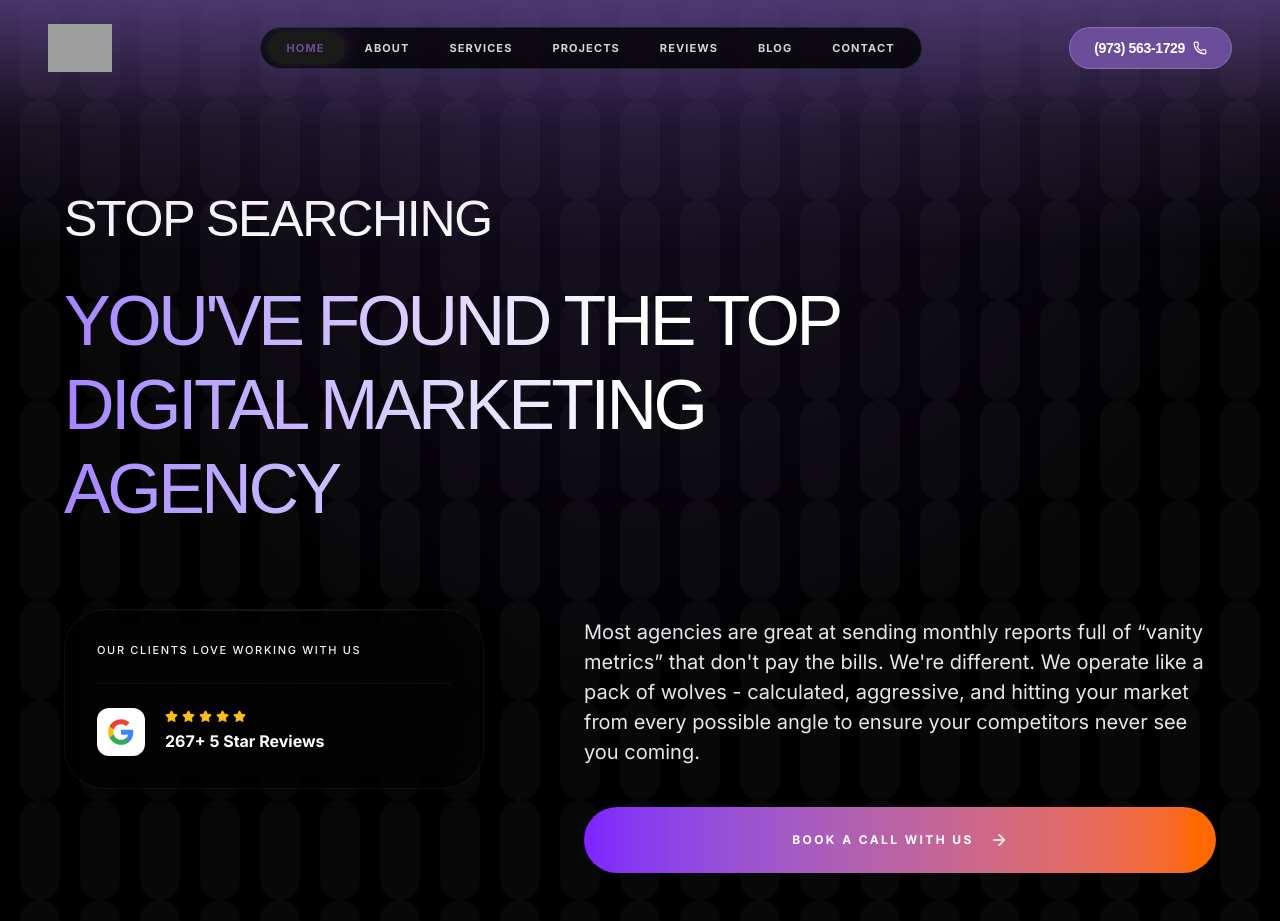
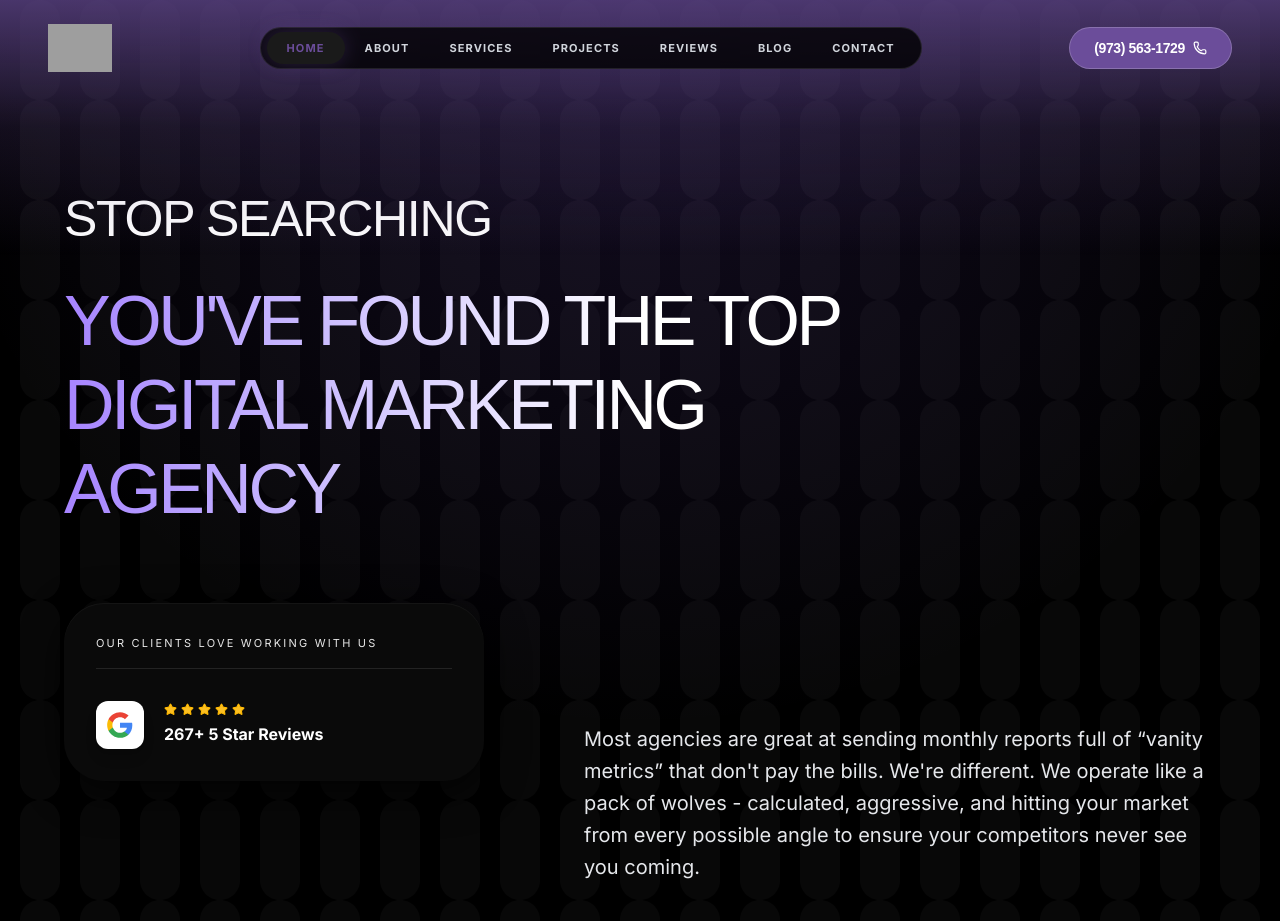
Before and after one commit to SameerCode786/creative, a React (Vite) app: page / in a window 1280 px wide. Shown: the top 921 px of the page. Built offline with nearby package versions, Linux system fonts and the light colour scheme; grey boxes are pictures that could not be loaded; a web font is replaced by a local one.

Commit message:
feat: Refine hero section styling
Update background, text styles, and spacing in the hero section to improve visual appeal and readability.

```diff
--- a/src/App.tsx
+++ b/src/App.tsx
@@ -93,22 +93,21 @@ export default function App() {
             AGENCY
           </motion.h1>
 
-          <div className="grid lg:grid-cols-12 gap-12 lg:gap-24 items-start -mt-4 mt-[-10px]">
+          <div className="grid lg:grid-cols-12 gap-12 lg:gap-24 items-start -mt-4">
             {/* Left Box: Reviews Card */}
             <div className="lg:col-span-5 flex flex-col items-start pt-2">
               <motion.div
                 initial={{ opacity: 0, scale: 0.98 }}
                 animate={{ opacity: 1, scale: 1 }}
                 transition={{ duration: 0.6, delay: 0.4 }}
-                className="bg-black/40 backdrop-blur-xl p-8 rounded-[40px] border border-white/5 shadow-2xl relative overflow-hidden group w-full max-w-[420px]"
+                className="bg-[#0a0a0a] p-8 rounded-[40px] shadow-[0_10px_40px_rgba(0,0,0,0.8),inset_0_1px_1px_rgba(255,255,255,0.05)] relative overflow-hidden group w-full max-w-[420px]"
               >
-                <div className="absolute top-0 left-0 w-full h-px bg-linear-to-r from-transparent via-white/10 to-transparent" />
-                <p className="text-[11px] font-medium tracking-[0.15em] mb-6 text-gray-100 uppercase font-sans">
+                <p className="text-[11px] font-normal tracking-[0.2em] mb-4 text-white/90 uppercase font-sans">
                   Our Clients Love Working With Us
                 </p>
-                <div className="h-px w-full bg-white/5 mb-6" />
+                <div className="h-px w-full bg-white/10 mb-8" />
                 <div className="flex items-center gap-5">
-                  <div className="w-12 h-12 bg-white rounded-xl flex items-center justify-center p-2.5 shrink-0 shadow-xl">
+                  <div className="w-12 h-12 bg-white rounded-xl flex items-center justify-center p-2.5 shrink-0 shadow-lg">
                     <svg viewBox="0 0 24 24" className="w-full h-full fill-current text-[#4285F4]">
                       <path d="M22.56 12.25c0-.78-.07-1.53-.2-2.25H12v4.26h5.92c-.26 1.37-1.04 2.53-2.21 3.31v2.77h3.57c2.08-1.92 3.28-4.74 3.28-8.09z" fill="#4285F4"/>
                       <path d="M12 23c2.97 0 5.46-.98 7.28-2.66l-3.57-2.77c-.98.66-2.23 1.06-3.71 1.06-2.86 0-5.29-1.93-6.16-4.53H2.18v2.84C3.99 20.53 7.7 23 12 23z" fill="#34A853"/>
@@ -127,12 +126,12 @@ export default function App() {
             </div>
 
             {/* Right: Description & CTA */}
-            <div className="lg:col-span-7 flex flex-col gap-10 pt-4">
+            <div className="lg:col-span-7 flex flex-col gap-10 pt-20 lg:pt-32">
               <motion.p
                 initial={{ opacity: 0 }}
                 animate={{ opacity: 1 }}
                 transition={{ duration: 0.8, delay: 0.6 }}
-                className="text-[20px] text-gray-200 leading-[30px] font-normal font-sans"
+                className="text-[20px] text-gray-200 leading-[1.6] font-normal font-sans"
               >
                 Most agencies are great at sending monthly reports full of &ldquo;vanity metrics&rdquo; that don&apos;t pay the bills. We&apos;re different. We operate like a pack of wolves - calculated, aggressive, and hitting your market from every possible angle to ensure your competitors never see you coming.
               </motion.p>
```
